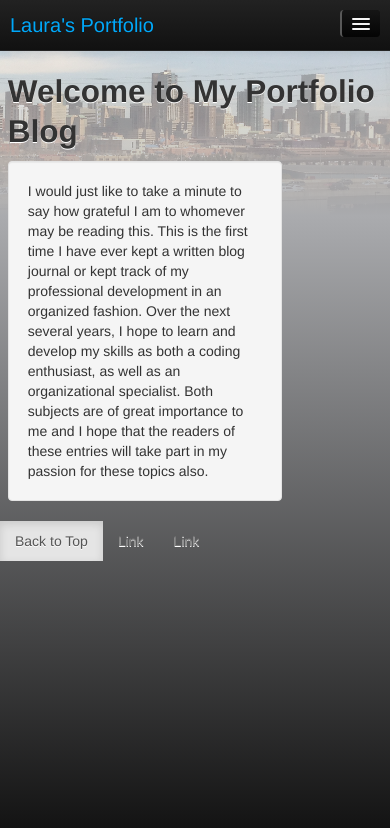
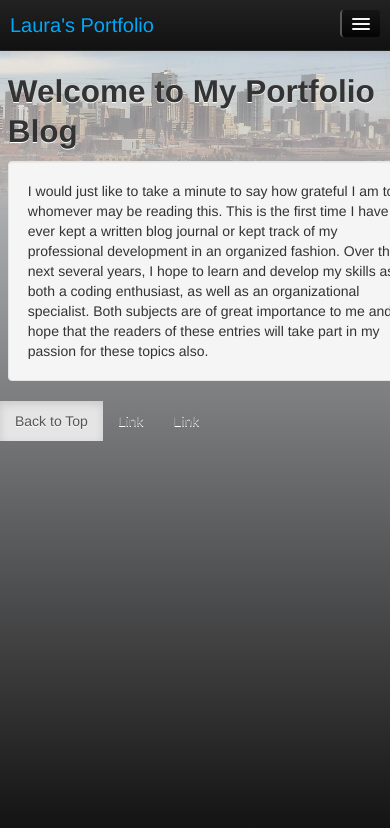
Before and after one commit to LauraR6561/Laurar6561.github.io, a Jekyll site: the page built from _posts/2014-05-21-InitialPost.html, in a window 390 px wide. Shown: the top 828 px of the page. Built offline with Jekyll 4.4.1, drawn with Linux system fonts in a browser that asks for light colours; Markdown is read by kramdown in place of the engine named in the settings.

Commit message:
css change

```diff
--- a/css/template.css
+++ b/css/template.css
@@ -67,9 +67,13 @@ background: -ms-linear-gradient(top,  rgba(0,0,0,0) 0%,rgba(186,187,190,0.79) 19
 background: linear-gradient(to bottom,  rgba(0,0,0,0) 0%,rgba(186,187,190,0.79) 19%,rgba(175,176,178,1) 24%,rgba(17,17,17,1) 93%,rgba(17,17,17,1) 100%); /* W3C */
 filter: progid:DXImageTransform.Microsoft.gradient( startColorstr='#00000000', endColorstr='#111111',GradientType=0 ); /* IE6-9 */
 
+}
+    .blog-entry {
+    width: 96%;
+    margin-left: 2%;
+    float:none;
+    }
 
-
-    }
     #content > .table{
         width:96%;
         margin-left:2%;
```
